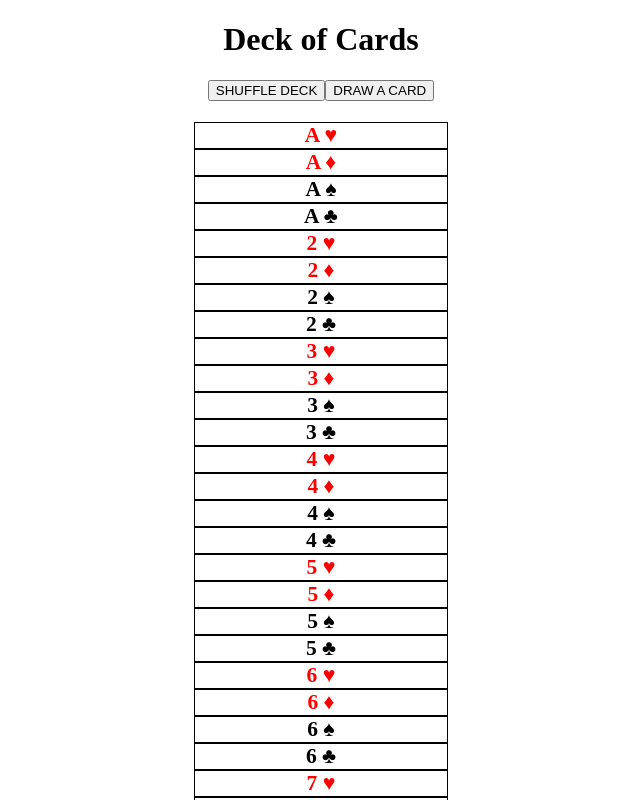
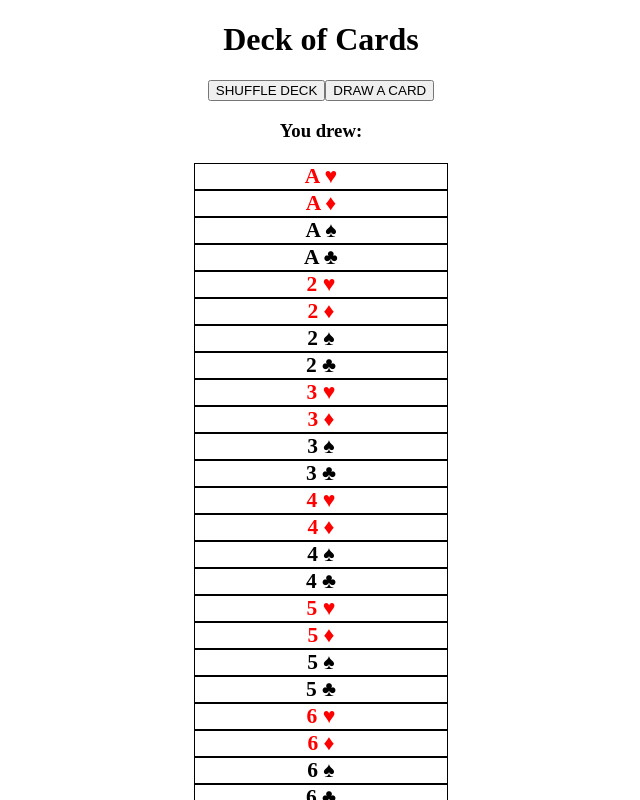
Before and after one commit to ytm127/dynamo, a React (Create React App) app: page / in a window 1280 px wide. Shown: the top 800 px of the page, without its empty margins (319-959 px from the left). Built offline with nearby package versions, Linux system fonts and the light colour scheme.

Commit message:
can draw a card and terminate once no more cards are left in the deck

```diff
--- a/src/components/Deck.js
+++ b/src/components/Deck.js
@@ -1,6 +1,7 @@
 import React, { Component } from 'react';
 import { helloHelper, makeDeck, shuffle, drawFromDeck, getPopped } from './helpers'
 import Card from './Card';
+import DrawnCard from './DrawnCard';
 
 class Deck extends React.Component {
 
@@ -16,9 +17,17 @@ class Deck extends React.Component {
     render() {
         return (
             <div>
-                <button onClick={() => this.setState({ cards: shuffle() })}>SHUFFLE DECK</button>
-                <button onClick={() => { this.setState({ cards: drawFromDeck() }) }}>DRAW A CARD</button>
-                {/* <h3>{getPopped()}</h3> */}
+
+                {this.state.cards.length == 0 ?
+                    <h3>No more cards!</h3>
+                    :
+                    <div>
+                        <button onClick={() => this.setState({ cards: shuffle() })}>SHUFFLE DECK</button>
+                        <button onClick={() => { this.setState({ cards: drawFromDeck() }) }}>DRAW A CARD</button>
+                    </div>
+
+                }
+                <DrawnCard drawnCard={getPopped()} />
                 <h1><Card cards={this.state.cards} /></h1>
             </div>
         );
--- /dev/null
+++ b/src/components/DrawnCard.js
@@ -0,0 +1,21 @@
+import React, { Component } from 'react';
+
+class DrawnCard extends React.Component {
+    render() {
+        return (
+            <div>
+                <h3>You drew:</h3>
+                {
+                    this.props.drawnCard.suit == '♥' || this.props.drawnCard.suit == '♦'
+                        ?
+                        <h3 style={{ color: 'red' }}>{this.props.drawnCard.value} {this.props.drawnCard.suit}</h3>
+                        :
+                        <h3 style={{ color: 'black' }}>{this.props.drawnCard.value} {this.props.drawnCard.suit}</h3>
+                }
+
+            </div>
+        );
+    }
+}
+
+export default DrawnCard;
--- a/src/components/helpers.js
+++ b/src/components/helpers.js
@@ -45,6 +45,7 @@ export const makeDeck = () => {
 
 // shuffle deck of cards
 export const shuffle = () => {
+    if (cards.length != 0) {
         // Fisher-Yates
         for (let i = cards.length - 1; i > 0; i--) {
             let j = Math.floor(Math.random() * (i + 1)); // random index from 0 to i
@@ -52,15 +53,26 @@ export const shuffle = () => {
         }
         return (cards)
     }
+    else {
+        makeDeck()
+    }
+}
 
 // draw a card. GET DECK
 export const drawFromDeck = () => {
+    if (cards.length != 0) {
         popped = cards.pop();
         console.log(cards);
         return cards
+    }
+    else {
+        console.log('No more cards to draw!')
+    }
+
 }
 
 // draw a card. GET the popped card
 export const getPopped = () => {
     console.log(popped);
+    return popped;
 }
```
Lines whose indentation alone changed are shown as unchanged.
